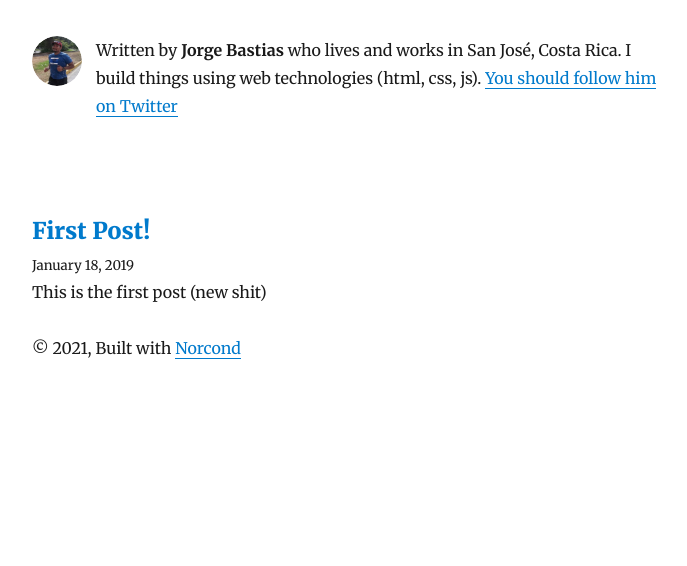
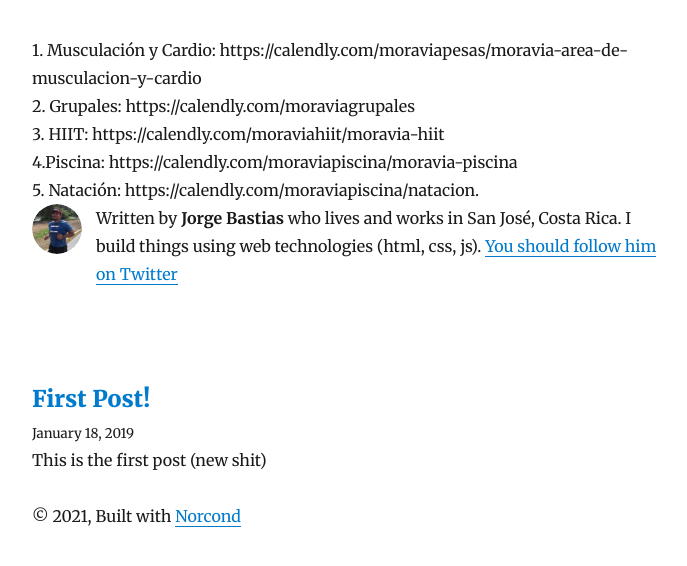
Before and after one commit to jbastias/norcond-blog, a Gatsby site: page / in a window 1280 px wide. Shown: the part 118-684 px from the top of the page, without its empty margins (293-980 px from the left). Built offline with nearby package versions, Linux system fonts and the light colour scheme; Gatsby itself is replaced by a stand-in of ours; some packages are replaced by stand-ins of ours.

Commit message:
Update index.js

```diff
--- a/src/pages/index.js
+++ b/src/pages/index.js
@@ -18,6 +18,19 @@ class BlogIndex extends React.Component {
           title="All posts"
           keywords={[`blog`, `gatsby`, `javascript`, `react`]}
         />
+
+     1. Musculación y Cardio:
+    https://calendly.com/moraviapesas/moravia-area-de-musculacion-y-cardio
+    <br />
+    2. Grupales: https://calendly.com/moraviagrupales
+    <br />
+    3. HIIT: https://calendly.com/moraviahiit/moravia-hiit
+    <br />
+    4.Piscina: https://calendly.com/moraviapiscina/moravia-piscina
+    <br />
+    5. Natación: https://calendly.com/moraviapiscina/natacion.
+    <br />
+
         <Bio />
         {posts.map(({ node }) => {
           const title = node.frontmatter.title || node.fields.slug
```
